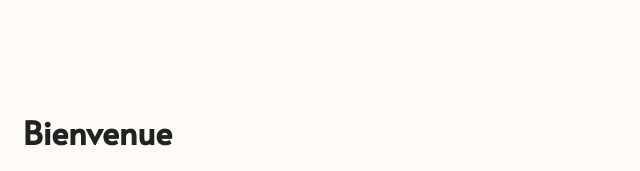
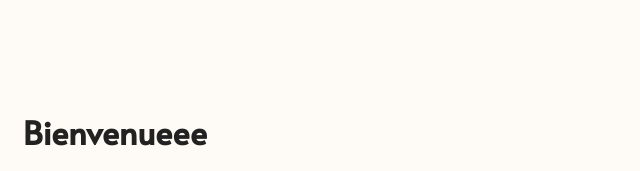
Before and after one commit to CorpusDigitalis/juan-maria-peman-gavin, a plain HTML site: page index.html in a window 1280 px wide. Shown: the part 105-276 px from the top of the page, 469-1109 px from the left. Drawn offline with Linux system fonts and the light colour scheme.

Commit message:
Update index.html

```diff
--- a/index.html
+++ b/index.html
@@ -17,7 +17,7 @@
       <img src="portrait.jpg" alt="Portrait de Tristan Arbona" />
       <div class="description">
         <!-- ID ajouté ici -->
-        <h1 id="titre-accueil">Bienvenue</h1>
+        <h1 id="titre-accueil">Bienvenueee</h1>
 
         <!-- ID ajouté ici -->
         <p id="texte-description">
```
